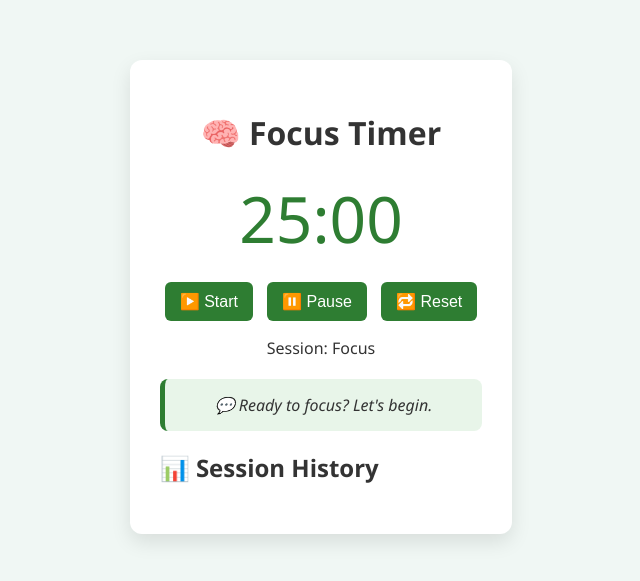
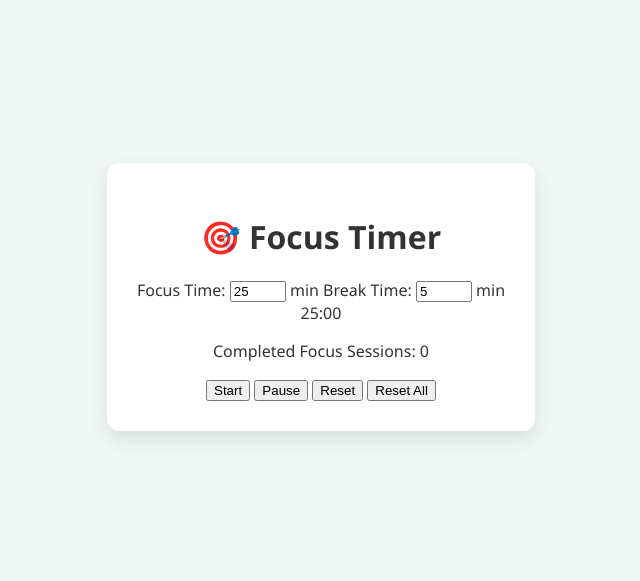
Before and after one commit to Adityaraj3136/vytoflowproject3, a plain HTML site: page index.html in a window 1280 px wide. Shown: the part 103-684 px from the top of the page, without its empty margins (319-959 px from the left). Drawn offline with Linux system fonts and the light colour scheme.

Commit message:
Update index.html

```diff
--- a/index.html
+++ b/index.html
@@ -3,31 +3,36 @@
 <head>
   <meta charset="UTF-8" />
   <meta name="viewport" content="width=device-width, initial-scale=1.0"/>
-  <title>Focus Timer (Pomodoro)</title>
+  <title>Focus Timer</title>
   <link rel="stylesheet" href="styles.css" />
 </head>
 <body>
-  <audio id="alertSound" src="alert.mp3" preload="auto"></audio>
-  <main class="container">
-    <h1>🧠 Focus Timer</h1>
+  <div class="container">
+    <h1>🎯 Focus Timer</h1>
 
-    <div class="timer-box">
-      <div id="timer">25:00</div>
-      <div class="controls">
-        <button id="start">▶️ Start</button>
-        <button id="pause">⏸️ Pause</button>
-        <button id="reset">🔁 Reset</button>
-      </div>
-      <p id="status">Session: Focus</p>
+    <div class="time-settings">
+      <label>
+        Focus Time:
+        <input type="number" id="focusInput" value="25" min="1" max="60"> min
+      </label>
+      <label>
+        Break Time:
+        <input type="number" id="breakInput" value="5" min="1" max="30"> min
+      </label>
     </div>
 
-    <div class="quote-box" id="quoteBox">💬 Ready to focus? Let's begin.</div>
+    <div class="timer" id="timerDisplay">25:00</div>
+    <p id="sessionInfo">Completed Focus Sessions: 0</p>
 
-    <section class="history">
-      <h2>📊 Session History</h2>
-      <ul id="historyList"></ul>
-    </section>
-  </main>
+    <div class="buttons">
+      <button onclick="startTimer()">Start</button>
+      <button onclick="pauseTimer()">Pause</button>
+      <button onclick="resetTimer()">Reset</button>
+      <button onclick="resetAll()">Reset All</button>
+    </div>
+
+    <audio id="alertSound" src="alert.mp3" preload="auto"></audio>
+  </div>
 
   <script src="script.js"></script>
 </body>
```
